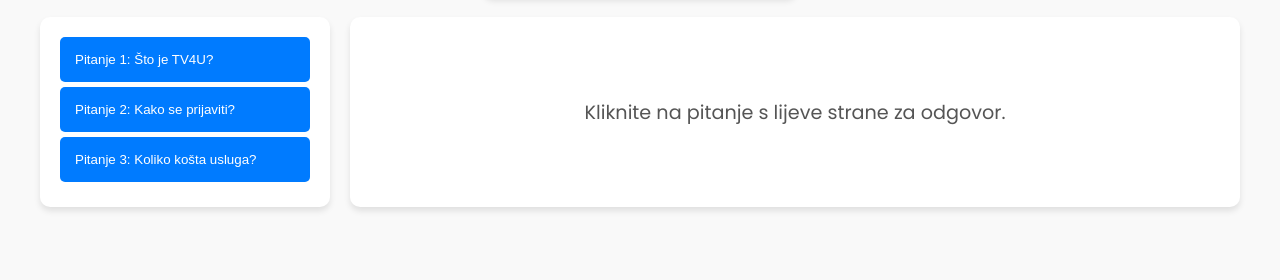
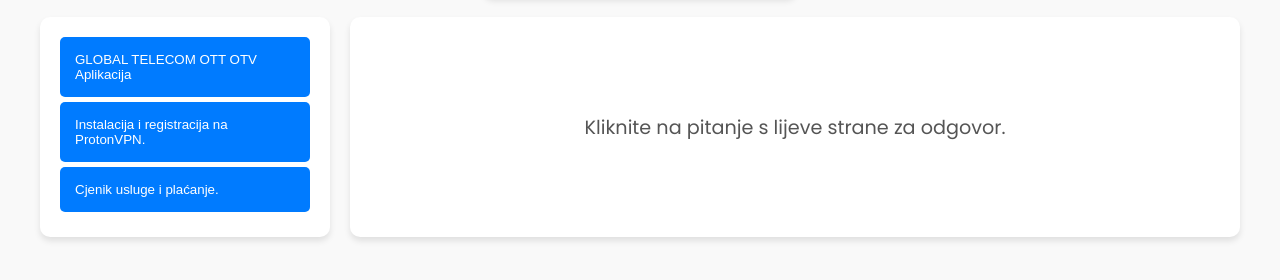
Before and after one commit to TV4UWorld/web, a plain HTML site: page index.html in a window 1280 px wide. Shown: the part 216-496 px from the top of the page. Drawn offline with Linux system fonts and the light colour scheme.

Commit message:
Update index.html

```diff
--- a/index.html
+++ b/index.html
@@ -23,13 +23,13 @@
         <div class="content">
             <div class="menu">
                 <div class="accordion-item">
-                    <button class="accordion">Pitanje 1: Što je TV4U?</button>
+                    <button class="accordion">GLOBAL TELECOM OTT OTV Aplikacija</button>
                 </div>
                 <div class="accordion-item">
-                    <button class="accordion">Pitanje 2: Kako se prijaviti?</button>
+                    <button class="accordion">Instalacija i registracija na ProtonVPN.</button>
                 </div>
                 <div class="accordion-item">
-                    <button class="accordion">Pitanje 3: Koliko košta usluga?</button>
+                    <button class="accordion">Cjenik usluge i plaćanje.</button>
                 </div>
             </div>
             <div class="answer-panel">
```
